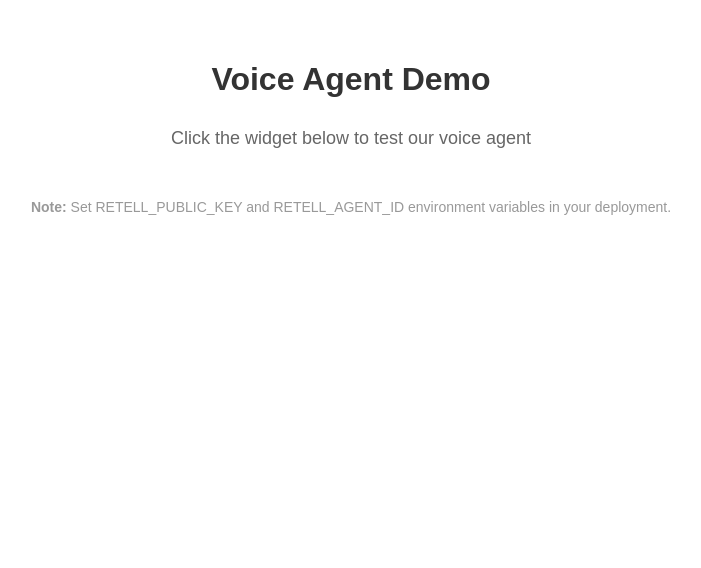
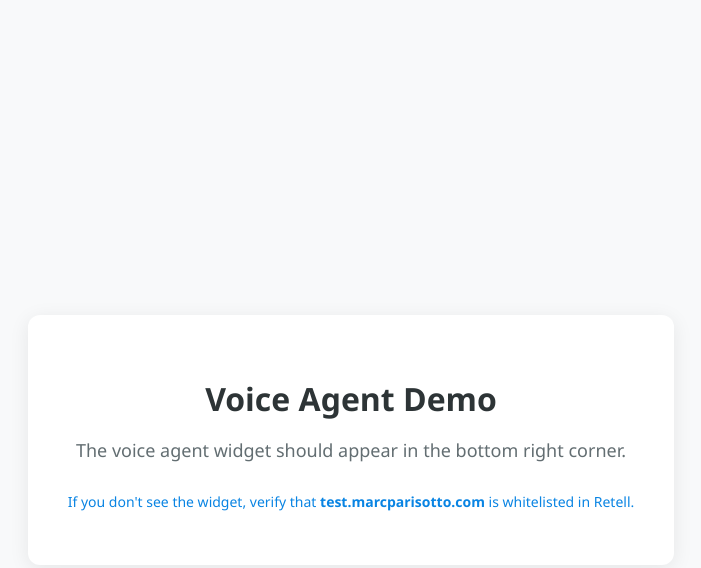
Before and after one commit to Deckenmarc/concept-partners-voiceTEST, a plain HTML site: page index.html in a window 1280 px wide. Shown: the whole page, without its empty margins (289-990 px from the left). Drawn offline with Linux system fonts and the light colour scheme; a script that the page names is missing.

Commit message:
Update index.html

```diff
--- a/index.html
+++ b/index.html
@@ -6,32 +6,41 @@
     <title>Voice Agent Demo</title>
     <style>
         body {
-            font-family: Arial, sans-serif;
+            font-family: 'Segoe UI', Tahoma, Geneva, Verdana, sans-serif;
             margin: 0;
             padding: 40px;
-            background-color: white;
+            background-color: #f8f9fa;
             text-align: center;
+            display: flex;
+            justify-content: center;
+            align-items: center;
+            min-height: 100vh;
+        }
+
+        .container {
+            max-width: 600px;
+            background: white;
+            padding: 40px;
+            border-radius: 12px;
+            box-shadow: 0 4px 20px rgba(0,0,0,0.08);
         }
 
         h1 {
-            color: #333;
-            margin-bottom: 30px;
-        }
-
-        .container {
-            max-width: 800px;
-            margin: 0 auto;
+            color: #2d3436;
+            margin-bottom: 10px;
         }
 
         .instructions {
-            color: #666;
-            margin-bottom: 40px;
+            color: #636e72;
+            margin-bottom: 30px;
             font-size: 18px;
         }
     </style>
+
     <script
         id="retell-widget"
         src="https://dashboard.retellai.com/retell-widget.js"
+        type="module"
         data-public-key="public_key_d3c3a3f25aba25b699504"
         data-agent-id="agent_4e6e84a091f8fcefc413ad3262"
         data-title="Test Our Voice Agent"
@@ -40,13 +49,8 @@
 <body>
     <div class="container">
         <h1>Voice Agent Demo</h1>
-        <p class="instructions">Click the widget below to test our voice agent</p>
-
-        <div style="margin-top: 50px;">
-            <p style="color: #999; font-size: 14px;">
-                <strong>Note:</strong> Set RETELL_PUBLIC_KEY and RETELL_AGENT_ID environment variables in your deployment.
-            </p>
-        </div>
+        <p class="instructions">The voice agent widget should appear in the bottom right corner.</p>
+        <p style="color: #0984e3; font-size: 14px;">If you don't see the widget, verify that <strong>test.marcparisotto.com</strong> is whitelisted in Retell.</p>
     </div>
 </body>
 </html>
```
